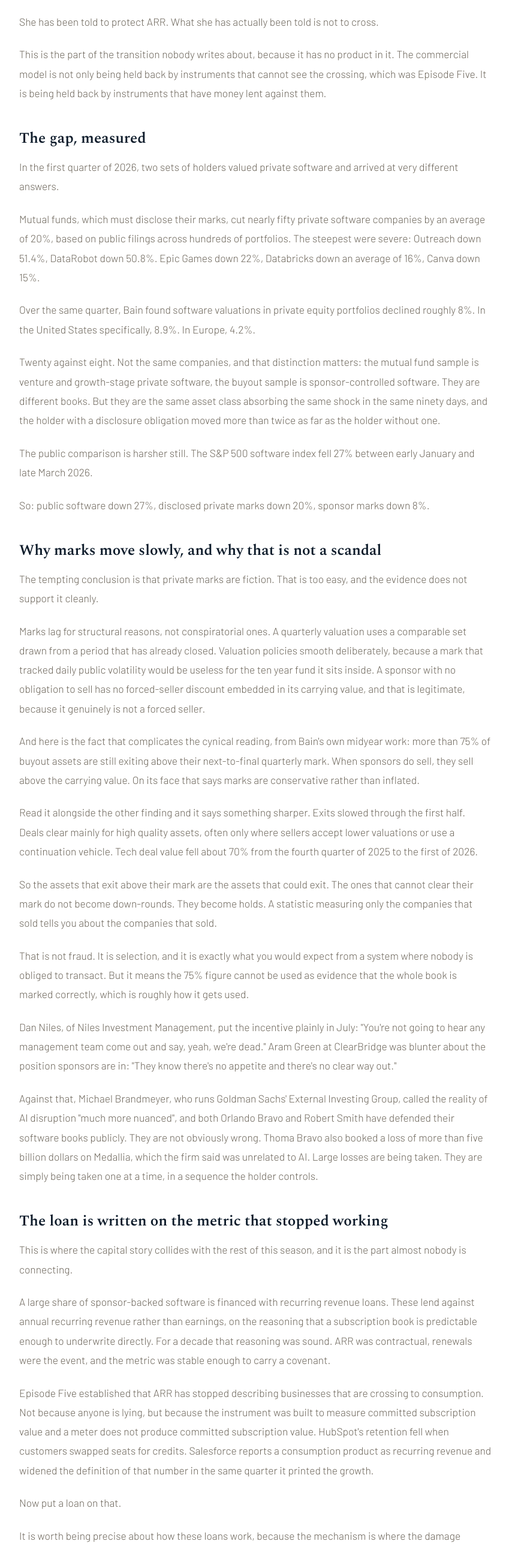
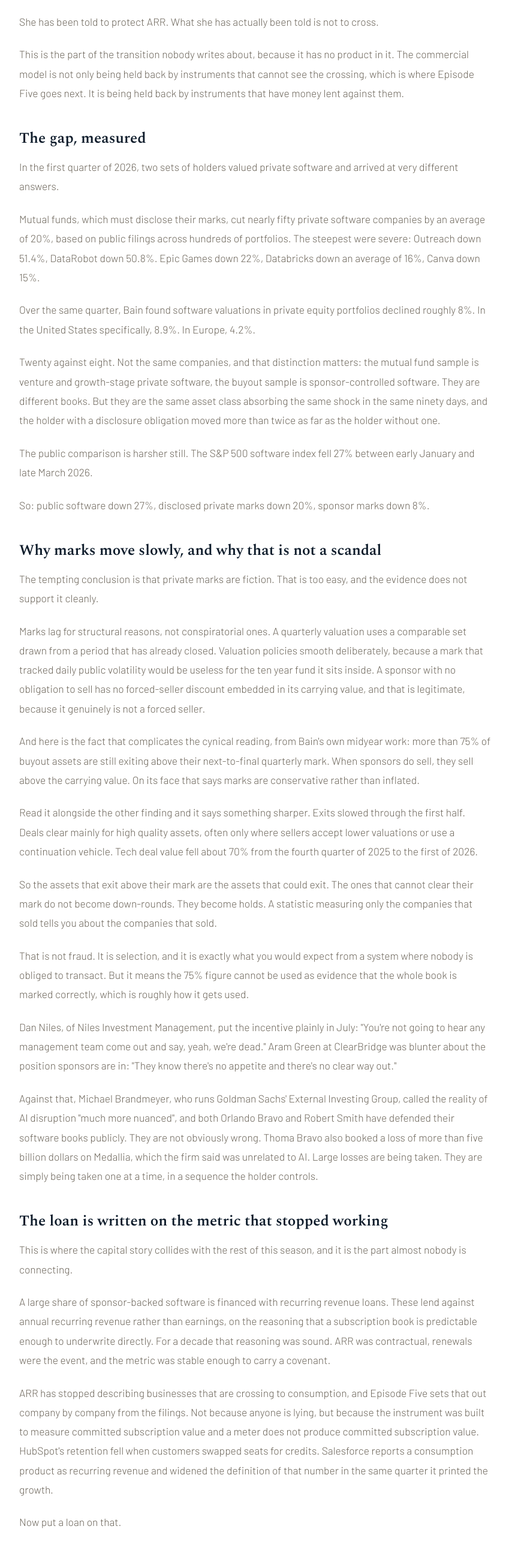
Before and after one commit to fragenticadvisor-jpg/agentic-monetization-assessment, a plain HTML site: page newsletter/season-3/the-capital-turns/index.html in a window 1280 px wide. Shown: the part 1451-4025 px from the top of the page at 60% size, without its empty margins (214-1063 px from the left). Drawn offline with nearby package versions, Linux system fonts and the light colour scheme; a script that the page names is missing.

Commit message:
Make Episode 4's references to Episode 5 read forward (#23)
Episode 4 is the earlier episode but was written after Episode 5, so it
referred back to findings a reader going in order has not reached yet:
'which was Episode Five', 'Episode Five established that'. Both now point
forward, and the disclosure set is described rather than assumed.


Claude-Session: https://claude.ai/code/session_01WXUGydMFm8Xcv1SyCwMgme

Co-authored-by: Claude <noreply@anthropic.com>

```diff
--- a/newsletter/season-3/the-capital-turns/index.html
+++ b/newsletter/season-3/the-capital-turns/index.html
@@ -52,7 +52,7 @@
 <p>It dies in a meeting she is not invited to, and the reason given to her afterwards is that now is not the right time.</p>
 <p>The real reason is a document. Somewhere in the capital structure there is a loan, and that loan is sized, tested and covenanted against annual recurring revenue. Convert committed seat spend to consumption and the recurring revenue line falls before the consumption line is large enough to replace it. That dip is a covenant question, a mark question and a refinancing question, in that order, and none of them are hers.</p>
 <p>She has been told to protect ARR. What she has actually been told is not to cross.</p>
-<p>This is the part of the transition nobody writes about, because it has no product in it. The commercial model is not only being held back by instruments that cannot see the crossing, which was Episode Five. It is being held back by instruments that have money lent against them.</p>
+<p>This is the part of the transition nobody writes about, because it has no product in it. The commercial model is not only being held back by instruments that cannot see the crossing, which is where Episode Five goes next. It is being held back by instruments that have money lent against them.</p>
 <h2>The gap, measured</h2>
 <p>In the first quarter of 2026, two sets of holders valued private software and arrived at very different answers.</p>
 <p>Mutual funds, which must disclose their marks, cut nearly fifty private software companies by an average of 20%, based on public filings across hundreds of portfolios. The steepest were severe: Outreach down 51.4%, DataRobot down 50.8%. Epic Games down 22%, Databricks down an average of 16%, Canva down 15%.</p>
@@ -72,7 +72,7 @@
 <h2>The loan is written on the metric that stopped working</h2>
 <p>This is where the capital story collides with the rest of this season, and it is the part almost nobody is connecting.</p>
 <p>A large share of sponsor-backed software is financed with recurring revenue loans. These lend against annual recurring revenue rather than earnings, on the reasoning that a subscription book is predictable enough to underwrite directly. For a decade that reasoning was sound. ARR was contractual, renewals were the event, and the metric was stable enough to carry a covenant.</p>
-<p>Episode Five established that ARR has stopped describing businesses that are crossing to consumption. Not because anyone is lying, but because the instrument was built to measure committed subscription value and a meter does not produce committed subscription value. HubSpot's retention fell when customers swapped seats for credits. Salesforce reports a consumption product as recurring revenue and widened the definition of that number in the same quarter it printed the growth.</p>
+<p>ARR has stopped describing businesses that are crossing to consumption, and Episode Five sets that out company by company from the filings. Not because anyone is lying, but because the instrument was built to measure committed subscription value and a meter does not produce committed subscription value. HubSpot's retention fell when customers swapped seats for credits. Salesforce reports a consumption product as recurring revenue and widened the definition of that number in the same quarter it printed the growth.</p>
 <p>Now put a loan on that.</p>
 <p>It is worth being precise about how these loans work, because the mechanism is where the damage happens and most commercial leaders have never seen the inside of one.</p>
 <p>A recurring revenue loan sizes the facility as a multiple of ARR rather than a multiple of earnings, on the logic that a subscription book is annuity-like enough to service debt directly. The facility carries an ARR covenant, tested quarterly, and usually a liquidity covenant alongside it. Critically, most of these structures contain a step-down: after an agreed period, or on an agreed trigger, the test converts from an ARR basis to a conventional leverage basis measured on earnings. The borrower is expected to grow into profitability and graduate onto normal terms.</p>
@@ -99,7 +99,7 @@
 <h2>The move, and almost nobody has made it</h2>
 <p>Four borrowers a quarter is the entire visible population of companies doing the obvious thing. Here is what the obvious thing is.</p>
 <p><strong>Renegotiate the covenant basis before you cross, not during.</strong> A lender presented with a credible conversion plan, at a point when the credit is performing and the headroom is intact, has a commercial conversation available to it. The same lender presented with a covenant breach caused by a conversion already underway has only a workout conversation. The sequencing is the whole game. The four borrowers who moved to EBITDA covenants in the quarter did it from a position of strength, which is the only position from which it works.</p>
-<p><strong>Bring the lender the Episode Five disclosure set before they ask for it.</strong> Converted spend, retention on two bases, consumption volume and revenue separated, realised rate. A lender's objection to the crossing is not ideological, it is that the crossing is unmeasurable in the terms of the loan. Measure it in terms the loan can use and you have changed the conversation from trust me to here is the data. Every one of those numbers exists in your billing system today.</p>
+<p><strong>Bring the lender a crossing disclosure set before they ask for it.</strong> Converted spend, retention on two bases, consumption volume and revenue separated, realised rate. Episode Five specifies all six in full. A lender's objection to the crossing is not ideological, it is that the crossing is unmeasurable in the terms of the loan. Measure it in terms the loan can use and you have changed the conversation from trust me to here is the data. Every one of those numbers exists in your billing system today.</p>
 <p><strong>Make the sponsor choose explicitly.</strong> The conversation that does not happen is the one where somebody says out loud: we are choosing a lower mark in eighteen months in exchange for an asset that is sellable in thirty-six, or we are choosing the opposite. Sponsors are good at that conversation when it is framed as a trade. They are terrible at it when it arrives as a comp plan nobody authored on purpose.</p>
 <p><strong>Fix the plan in the same quarter you fix the covenant.</strong> A covenant moved to EBITDA while the plan still pays on contracted ACV changes nothing on the floor. The seller does what the plan pays for. Converted spend has to become a carried, paid component the quarter the covenant allows it, or the freedom you negotiated goes unused.</p>
 <h2>The first ninety days</h2>
```
